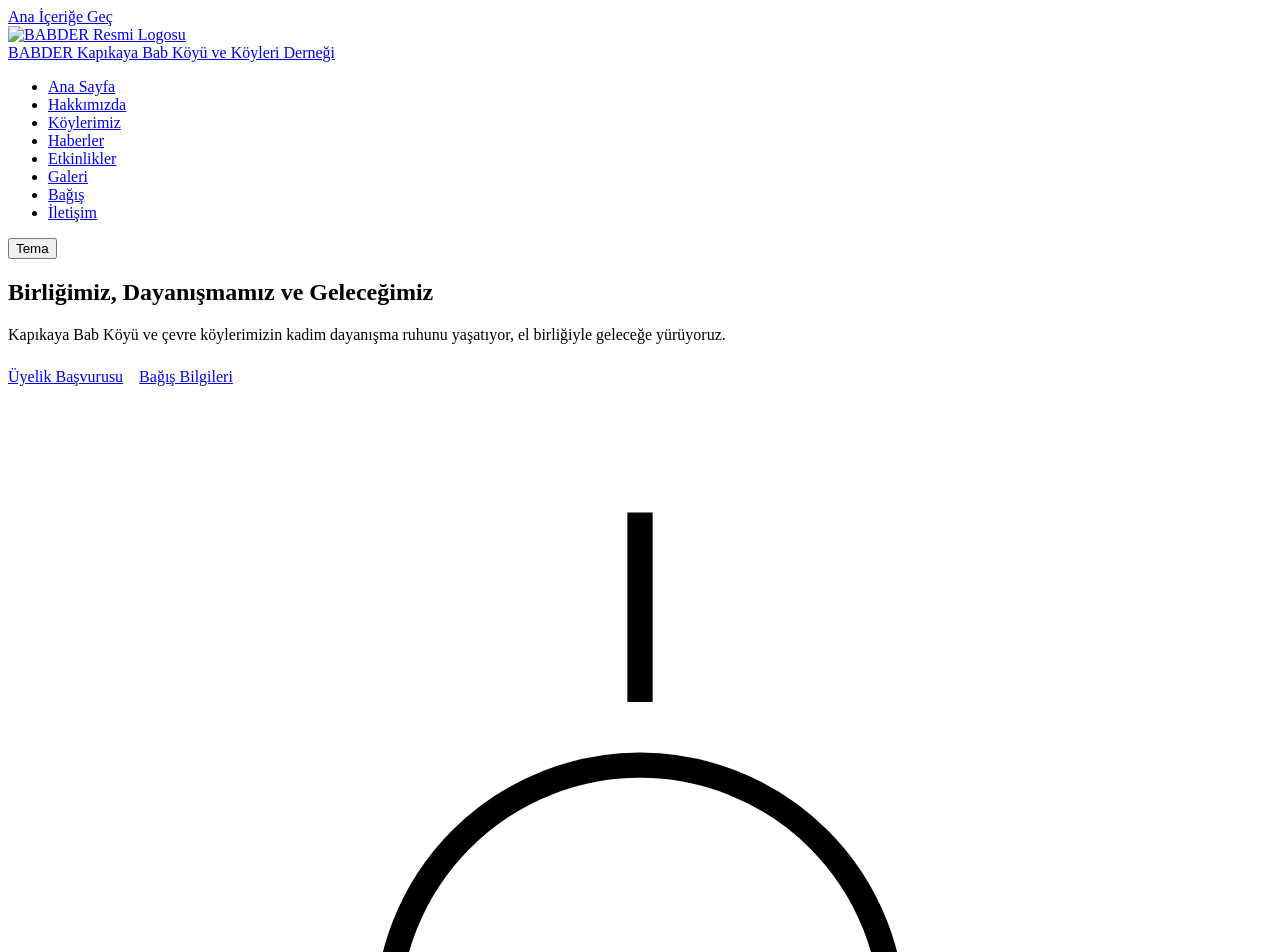
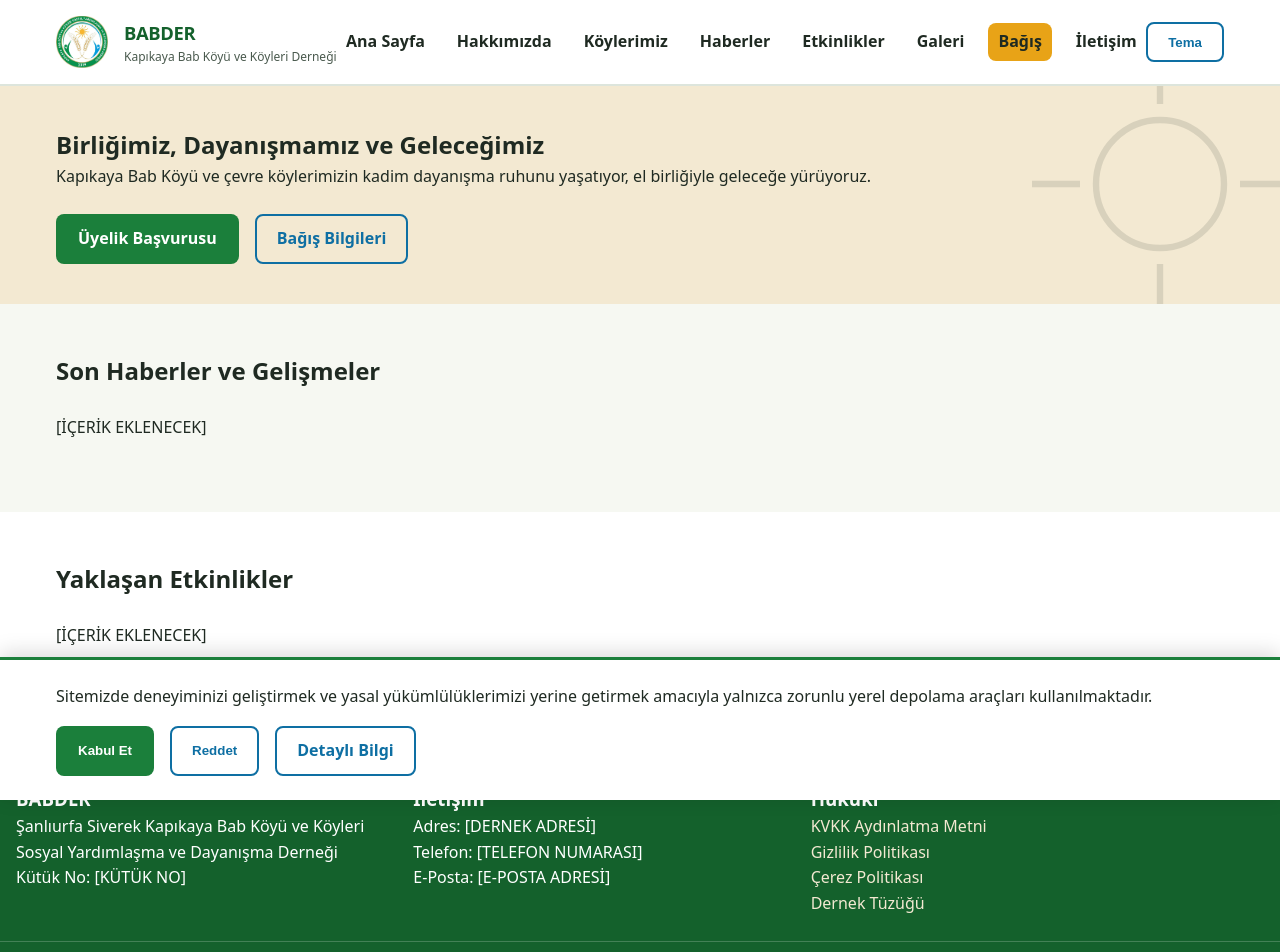
Before and after one commit to yusuf-basaran/BABDER, a plain HTML site: page index.html in a window 1280 px wide. Shown: the top 952 px of the page. Drawn offline with Linux system fonts and the light colour scheme; the site is published under a folder, as on GitHub Pages, so addresses that start at the root find nothing; no server answers.

Commit message:
Update index.html

```diff
--- a/index.html
+++ b/index.html
@@ -5,9 +5,8 @@
   <meta name="viewport" content="width=device-width, initial-scale=1.0">
   <title>BABDER | Siverek Kapıkaya Bab Köyü ve Köyleri Sosyal Yardımlaşma ve Dayanışma Derneği</title>
   <meta name="description" content="Şanlıurfa Siverek Kapıkaya Bab Köyü ve Köyleri Sosyal Yardımlaşma ve Dayanışma Derneği resmi web sitesi. Birlik, beraberlik ve yardımlaşma kapısı.">
-  <link rel="canonical" href="https://[ALAN-ADINIZ]/">
-  <link rel="icon" type="image/png" href="/img/favicon.png">
-  <link rel="stylesheet" href="/css/style.css">
+  <link rel="icon" type="image/png" href="./img/favicon.png">
+  <link rel="stylesheet" href="./css/style.css">
 </head>
 <body>
   <a href="#ana-icerik" class="erisebilirlik-atla">Ana İçeriğe Geç</a>
@@ -15,8 +14,8 @@
 
   <header class="site-header">
     <div class="header-icerik">
-      <a href="/" class="marka-alani">
-        <img src="/img/logo.png" alt="BABDER Resmi Logosu" class="marka-logo" width="52" height="52">
+      <a href="./index.html" class="marka-alani">
+        <img src="./img/logo.png" alt="BABDER Resmi Logosu" class="marka-logo" width="52" height="52">
         <div>
           <span class="marka-baslik">BABDER</span>
           <span class="marka-alt-baslik">Kapıkaya Bab Köyü ve Köyleri Derneği</span>
@@ -24,14 +23,14 @@
       </a>
       <nav class="ana-menu" aria-label="Ana Menü">
         <ul id="menu-liste">
-          <li><a href="/">Ana Sayfa</a></li>
-          <li><a href="/sayfalar/hakkimizda.html">Hakkımızda</a></li>
-          <li><a href="/sayfalar/koylerimiz.html">Köylerimiz</a></li>
-          <li><a href="/sayfalar/haberler.html">Haberler</a></li>
-          <li><a href="/sayfalar/etkinlikler.html">Etkinlikler</a></li>
-          <li><a href="/sayfalar/galeri.html">Galeri</a></li>
-          <li><a href="/sayfalar/bagis.html" class="btn btn-vurgu">Bağış</a></li>
-          <li><a href="/sayfalar/iletisim.html">İletişim</a></li>
+          <li><a href="./index.html">Ana Sayfa</a></li>
+          <li><a href="./sayfalar/hakkimizda.html">Hakkımızda</a></li>
+          <li><a href="./sayfalar/koylerimiz.html">Köylerimiz</a></li>
+          <li><a href="./sayfalar/haberler.html">Haberler</a></li>
+          <li><a href="./sayfalar/etkinlikler.html">Etkinlikler</a></li>
+          <li><a href="./sayfalar/galeri.html">Galeri</a></li>
+          <li><a href="./sayfalar/bagis.html" class="btn btn-vurgu">Bağış</a></li>
+          <li><a href="./sayfalar/iletisim.html">İletişim</a></li>
         </ul>
       </nav>
       <button id="tema-degistirici" class="btn btn-ikincil" aria-label="Görsel Temayı Değiştir">Tema</button>
@@ -44,8 +43,8 @@
         <h1 id="hero-baslik">Birliğimiz, Dayanışmamız ve Geleceğimiz</h1>
         <p id="hero-alt-baslik">Kapıkaya Bab Köyü ve çevre köylerimizin kadim dayanışma ruhunu yaşatıyor, el birliğiyle geleceğe yürüyoruz.</p>
         <div style="margin-top: 1.5rem; display: flex; gap: 1rem;">
-          <a href="/sayfalar/uyelik-basvurusu.html" class="btn btn-ana">Üyelik Başvurusu</a>
-          <a href="/sayfalar/bagis.html" class="btn btn-ikincil">Bağış Bilgileri</a>
+          <a href="./sayfalar/uyelik-basvurusu.html" class="btn btn-ana">Üyelik Başvurusu</a>
+          <a href="./sayfalar/bagis.html" class="btn btn-ikincil">Bağış Bilgileri</a>
         </div>
       </div>
       <svg class="hero-desen" viewBox="0 0 100 100" aria-hidden="true">
@@ -77,7 +76,7 @@
       <div class="cerez-aksiyonlar">
         <button id="cerez-kabul" class="btn btn-ana">Kabul Et</button>
         <button id="cerez-reddet" class="btn btn-ikincil">Reddet</button>
-        <a href="/sayfalar/cerez-politikasi.html" class="btn btn-ikincil">Detaylı Bilgi</a>
+        <a href="./sayfalar/cerez-politikasi.html" class="btn btn-ikincil">Detaylı Bilgi</a>
       </div>
     </div>
   </aside>
@@ -98,10 +97,10 @@
       <div>
         <h3>Hukuki</h3>
         <ul style="list-style: none;">
-          <li><a href="/sayfalar/kvkk.html">KVKK Aydınlatma Metni</a></li>
-          <li><a href="/sayfalar/gizlilik-politikasi.html">Gizlilik Politikası</a></li>
-          <li><a href="/sayfalar/cerez-politikasi.html">Çerez Politikası</a></li>
-          <li><a href="/sayfalar/tuzuk-ve-belgeler.html">Dernek Tüzüğü</a></li>
+          <li><a href="./sayfalar/kvkk.html">KVKK Aydınlatma Metni</a></li>
+          <li><a href="./sayfalar/gizlilik-politikasi.html">Gizlilik Politikası</a></li>
+          <li><a href="./sayfalar/cerez-politikasi.html">Çerez Politikası</a></li>
+          <li><a href="./sayfalar/tuzuk-ve-belgeler.html">Dernek Tüzüğü</a></li>
         </ul>
       </div>
     </div>
@@ -110,6 +109,6 @@
     </div>
   </footer>
 
-  <script type="module" src="/js/main.js"></script>
+  <script type="module" src="./js/main.js"></script>
 </body>
 </html>
```
